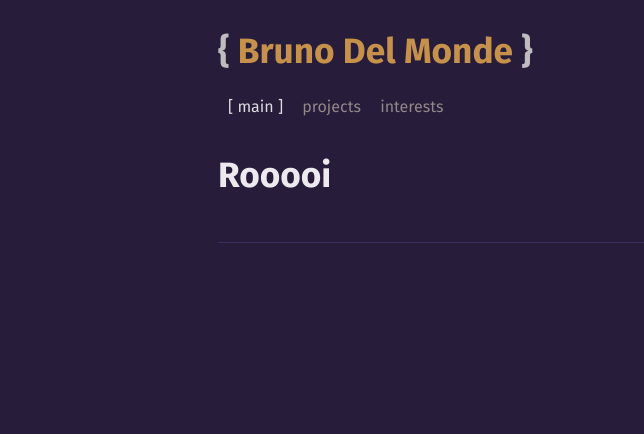
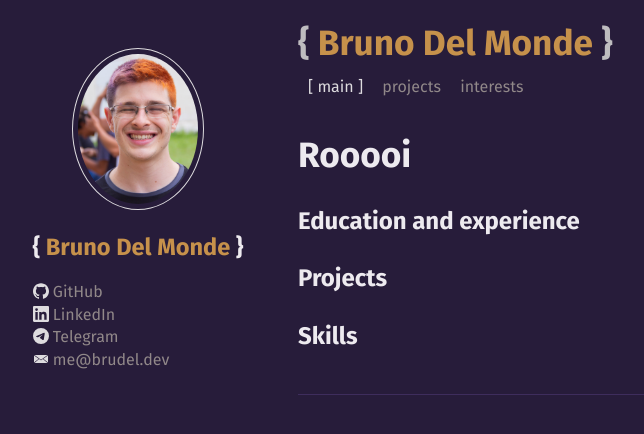
Before and after one commit to brudel/site-teste, a Jekyll site: the page built from index.md, in a window 1280 px wide. Shown: the top 434 px of the page, without its empty margins (22-666 px from the left). Built offline with Jekyll 4.4.1, drawn with Linux system fonts in a browser that asks for light colours.

Commit message:
Add mebar
Section with contact information, title, and picture

```diff
--- a/_config.yml
+++ b/_config.yml
@@ -7,4 +7,5 @@ collections:
     output: true
     permalink: /:collection/:categories/:name:output_ext
 
+host: 0.0.0.0
 name: "Bruno Del Monde"
--- a/_includes/nav.html
+++ b/_includes/nav.html
@@ -1,5 +1,5 @@
 <nav>
-  <div class="row extremes">
+  <div class="extremes">
     <span class="title">{ <a href="/">{{ site.name }}</a> }</span>
   </div>
   <ul>
--- a/_layouts/default.html
+++ b/_layouts/default.html
@@ -5,7 +5,7 @@
     <meta charset="utf-8" />
     <meta name="viewport" content="width=device-width, initial-scale=1.0" />
     <title>{% if page.url != "/" %}{{ page.title }} - {% endif %}{{ site.name }}</title>
-    <link rel="canonical" href="https://misterio.me{{ page.url }}" />
+    <link rel="canonical" href="https://brudel.dev{{ page.url }}" />
     <meta
       name="description"
       content="{% if page.description %}{{ page.description }}{% else %}{{ site.description }}{% endif %}"
@@ -13,6 +13,7 @@
     {% if page.noindex == true %} <meta name="robots" content="noindex"> {% endif %}
     <link rel="stylesheet" href="/assets/style/water.css" />
     <link rel="stylesheet" href="/assets/style/style.css" />
+    <link rel="stylesheet" href="/assets/style/brudel.css" />
     <link rel="preload" href="/assets/fonts/FiraSans/Regular.woff2" as="font" type="font/woff2" crossorigin>
     <link rel="preload" href="/assets/fonts/FiraSans/Italic.woff2" as="font" type="font/woff2" crossorigin>
     <link rel="preload" href="/assets/fonts/FiraSans/Bold.woff2" as="font" type="font/woff2" crossorigin>
@@ -55,6 +56,47 @@
     </style>
   </head>
   <body>
+    <aside class="mebar">
+      <figure class="author__avatar">
+        <img src="/assets/images/me.jpg" alt="{{ site.name }}" class="perfil-img">
+      </figure>
+      <article>
+        <section class="author__content">
+          <span class="title"> <h6>{ <a href="/">{{ site.name }}</a> }</h6> </span>
+          <!--<p class="author__bio" itemprop="description">
+            Text description about my interesting life
+          </p>*/-->
+        </section>
+        <address>
+          <ul>
+            <li>
+              <a href="https://github.com/brudel/" target="_blank">
+              {% include icons/simple-icons/github.svg %}
+              GitHub
+              </a>
+            </li>
+            <li>
+              <a href="https://www.linkedin.com/in/brudel/" target="_blank">
+                {% include icons/simple-icons/linkedin.svg %}
+                LinkedIn
+              </a>
+            </li>
+            <li>
+              <a href="https://t.me/brudel" target="_blank">
+                {% include icons/simple-icons/telegram.svg %}
+                Telegram
+              </a>
+            </li>
+            <li>
+              <a href="mailto:me@brudel.dev" target="_blank">
+                {% include icons/simple-icons/email.svg %}
+                me@brudel.dev
+              </a>
+            </li>
+          </ul>
+        </address>
+      </article>
+    </aside>
     <header>
     {% include nav.html %}
     </header>
--- /dev/null
+++ b/assets/style/brudel.css
@@ -0,0 +1,90 @@
+
+/* Correct old */
+body {
+	max-width: unset;
+	padding: unset;
+}
+
+.perfil-img {
+	height: 150px;
+	width: 120px;
+	object-fit: cover;
+	border-radius: 50%;
+
+	padding: 5px;
+	border: 1px solid;
+}
+
+.mebar address ul {
+	list-style-type: none;
+	padding: unset;
+}
+
+.mebar svg {
+	vertical-align: -.125em;
+	color: var(--form-text);
+}
+
+@media screen and (min-width: 768px) {
+
+	header, main, footer {
+		margin-left: 25%;
+		width: 50%;
+		max-width: 768px;
+	}
+
+	.mebar {
+		float: left;
+		position: sticky;
+		top: 2em; /*works together with the sticky*/
+		width: 25%;
+		text-align: center;
+	}
+
+	.mebar article {
+		display: inline-block;
+	}
+
+	.mebar address {
+		text-align: left;
+	}
+
+	.mebar h6 {
+		margin: unset;
+	}
+}
+
+@media screen and (max-width: 767px) {
+
+	header, main, footer {
+		text-align: center;
+	}
+
+	.mebar {
+		display: flex;
+	}
+
+	.mebar section {
+		display: none;
+	}
+
+	.mebar article {
+		margin-top: auto;
+		margin-bottom: auto;
+	}
+}
+
+
+/* Experimental */
+
+/*
+* { /* https://www.w3schools.com/css/css_rwd_grid.asp * /
+  box-sizing: border-box;
+}*/
+
+/* Main */
+.projects-display { /* for projects */
+	display:  grid;
+	grid-template-columns: repeat(auto-fit, minmax(min(200px, 100%), 1fr));
+	grid-auto-rows: 100px;
+}
--- a/index.md
+++ b/index.md
@@ -4,3 +4,9 @@ title: About
 ---
 
 # Rooooi
+
+## Education and experience
+
+## Projects
+
+## Skills
```
Also changed, not shown: _includes/icons/simple-icons/email.svg (added), assets/images/me.jpg (added).
